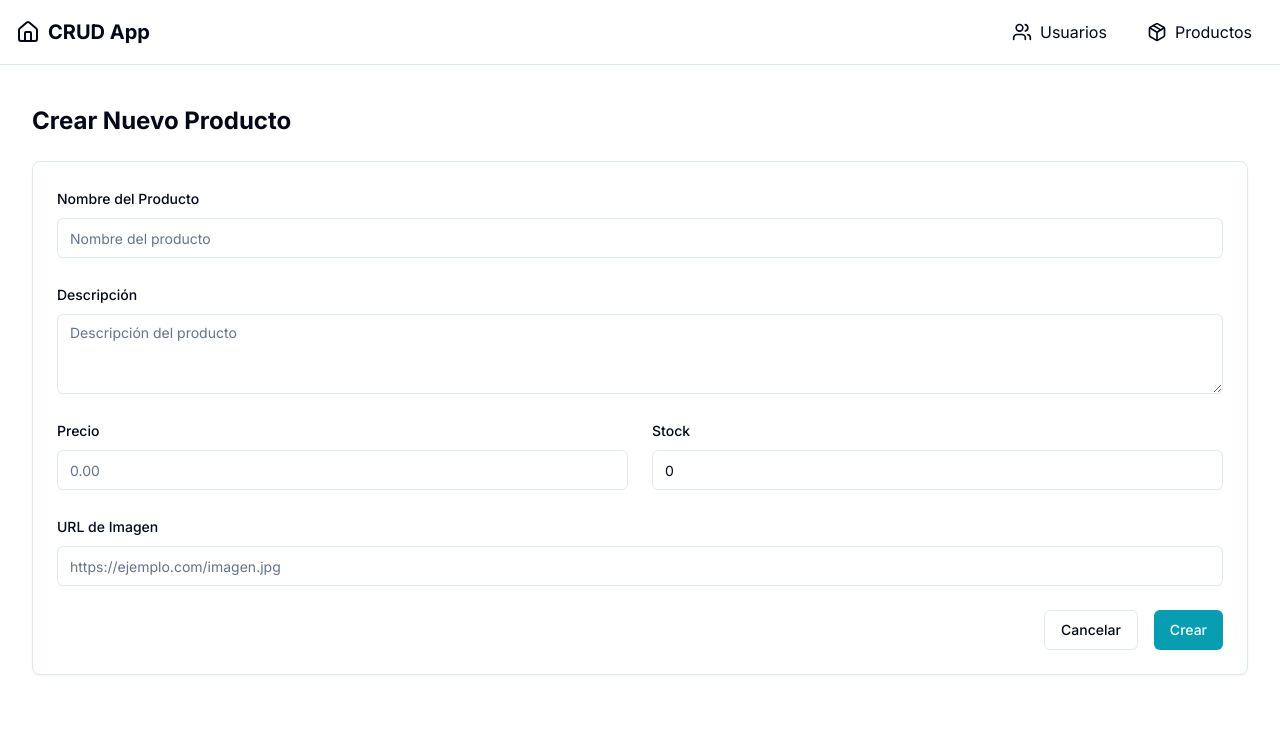
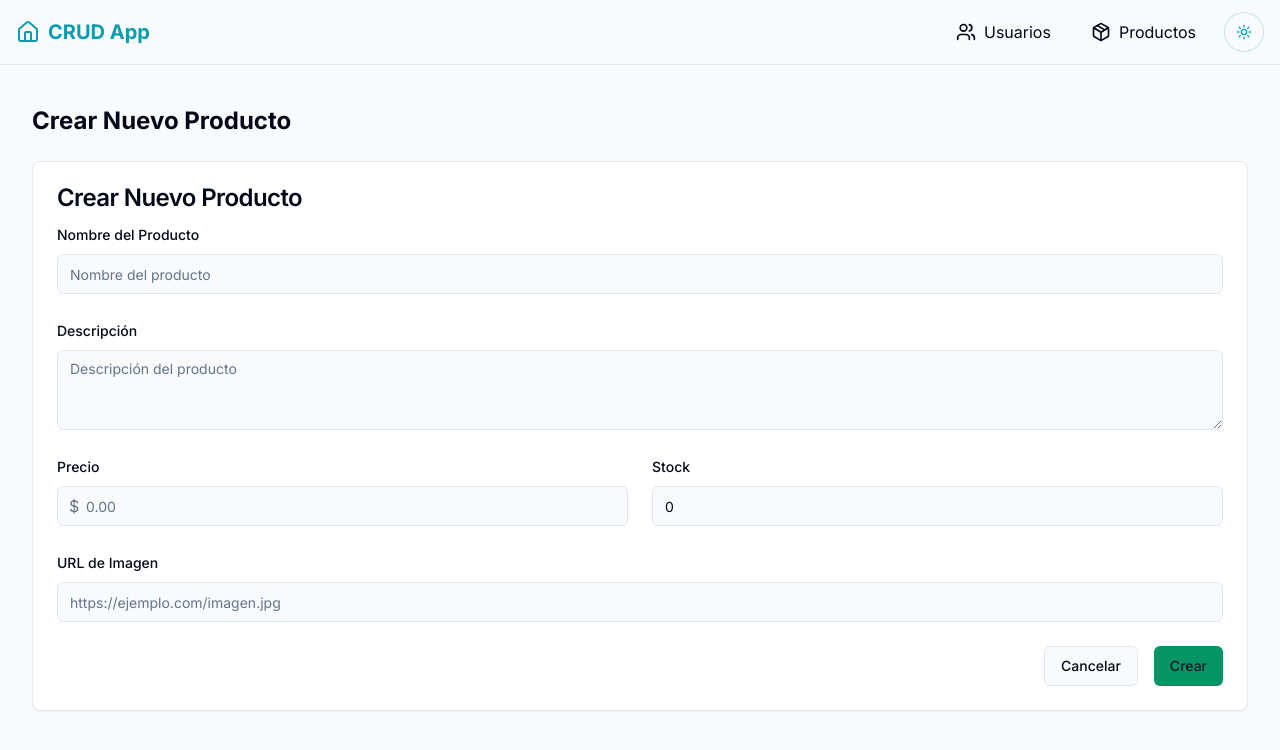
Before and after one commit to aleux20/CRUD, a Next.js app: page /products/new in a window 1280 px wide. Shown: the top 750 px of the page. Built offline with nearby package versions, Linux system fonts and the light colour scheme.

Commit message:
add: button toggle

```diff
--- a/app/globals.css
+++ b/app/globals.css
@@ -14,7 +14,7 @@ body {
 
 @layer base {
   :root {
-    --background: 0 0% 100%;
+    --background: 210 40% 98%;
     --foreground: 222.2 84% 4.9%;
 
     --card: 0 0% 100%;
@@ -29,14 +29,20 @@ body {
     --secondary: 160 94% 30%;
     --secondary-foreground: 222.2 47.4% 11.2%;
 
+    --accent: 226 70% 55.9%;
+    --accent-foreground: 210 40% 98%;
+
     --muted: 210 40% 96.1%;
     --muted-foreground: 215.4 16.3% 46.9%;
 
-    --accent: 210 40% 96.1%;
-    --accent-foreground: 222.2 47.4% 11.2%;
-
     --destructive: 0 84.2% 60.2%;
     --destructive-foreground: 210 40% 98%;
+
+    --success: 160 84% 39%;
+    --success-foreground: 210 40% 98%;
+
+    --warning: 38 92% 50%;
+    --warning-foreground: 210 40% 98%;
 
     --border: 214.3 31.8% 91.4%;
     --input: 214.3 31.8% 91.4%;
@@ -49,10 +55,10 @@ body {
     --background: 222.2 84% 4.9%;
     --foreground: 210 40% 98%;
 
-    --card: 222.2 84% 4.9%;
+    --card: 222.2 47.4% 11.2%;
     --card-foreground: 210 40% 98%;
 
-    --popover: 222.2 84% 4.9%;
+    --popover: 222.2 47.4% 11.2%;
     --popover-foreground: 210 40% 98%;
 
     --primary: 187 70% 42%;
@@ -61,14 +67,20 @@ body {
     --secondary: 160 70% 33%;
     --secondary-foreground: 210 40% 98%;
 
+    --accent: 226 70% 65%;
+    --accent-foreground: 210 40% 98%;
+
     --muted: 217.2 32.6% 17.5%;
     --muted-foreground: 215 20.2% 65.1%;
 
-    --accent: 217.2 32.6% 17.5%;
-    --accent-foreground: 210 40% 98%;
-
     --destructive: 0 62.8% 30.6%;
     --destructive-foreground: 210 40% 98%;
+
+    --success: 160 64% 30%;
+    --success-foreground: 210 40% 98%;
+
+    --warning: 38 92% 40%;
+    --warning-foreground: 210 40% 98%;
 
     --border: 217.2 32.6% 17.5%;
     --input: 217.2 32.6% 17.5%;
--- a/app/products/actions.ts
+++ b/app/products/actions.ts
@@ -22,6 +22,18 @@ const ProductSchema = z.object({
   image_url: z.string().optional().nullable(),
 });
 
+// Función auxiliar para parsear datos del formulario
+function parseFormData(formData: FormData) {
+  return {
+    name: formData.get("name") as string,
+    description: (formData.get("description") as string) || null,
+    price: Number.parseFloat(formData.get("price") as string),
+    stock: Number.parseInt(formData.get("stock") as string),
+    image_url: (formData.get("image_url") as string) || null,
+  };
+}
+
+// Obtener todos los productos
 export async function getProducts(): Promise<Product[]> {
   try {
     const products = await prisma.product.findMany({
@@ -36,6 +48,7 @@ export async function getProducts(): Promise<Product[]> {
   }
 }
 
+// Obtener un producto por ID
 export async function getProductById(id: number): Promise<Product | null> {
   try {
     const product = await prisma.product.findUnique({
@@ -48,21 +61,22 @@ export async function getProductById(id: number): Promise<Product | null> {
   }
 }
 
-export async function createProduct(formData: FormData) {
-  const name = formData.get("name") as string;
-  const description = (formData.get("description") as string) || null;
-  const price = Number.parseFloat(formData.get("price") as string);
-  const stock = Number.parseInt(formData.get("stock") as string);
-  const image_url = (formData.get("image_url") as string) || null;
+// Crear un producto
+export async function createProduct(
+  formData: FormData
+): Promise<{ success: true } | { error: Record<string, string[] | string> }> {
+  const data = parseFormData(formData);
 
-  // Validar datos
-  const validatedFields = ProductSchema.safeParse({
-    name,
-    description,
-    price,
-    stock,
-    image_url,
-  });
+  // Validación extra básica
+  if (!data.name || isNaN(data.price) || isNaN(data.stock)) {
+    return {
+      error: {
+        _form: "Campos requeridos inválidos.",
+      },
+    };
+  }
+
+  const validatedFields = ProductSchema.safeParse(data);
 
   if (!validatedFields.success) {
     return {
@@ -72,13 +86,7 @@ export async function createProduct(formData: FormData) {
 
   try {
     await prisma.product.create({
-      data: {
-        name,
-        description,
-        price,
-        stock,
-        image_url,
-      },
+      data,
     });
 
     revalidatePath("/products");
@@ -93,21 +101,16 @@ export async function createProduct(formData: FormData) {
   }
 }
 
-export async function updateProduct(id: number, formData: FormData) {
-  const name = formData.get("name") as string;
-  const description = (formData.get("description") as string) || null;
-  const price = Number.parseFloat(formData.get("price") as string);
-  const stock = Number.parseInt(formData.get("stock") as string);
-  const image_url = (formData.get("image_url") as string) || null;
+// Actualizar un producto
+export async function updateProduct(
+  id: number,
+  formData: FormData
+): Promise<{ success: true } | { error: Record<string, string[] | string> }> {
+  const data = parseFormData(formData);
 
-  // Validar datos
   const validatedFields = ProductSchema.safeParse({
+    ...data,
     id,
-    name,
-    description,
-    price,
-    stock,
-    image_url,
   });
 
   if (!validatedFields.success) {
@@ -120,11 +123,7 @@ export async function updateProduct(id: number, formData: FormData) {
     await prisma.product.update({
       where: { id },
       data: {
-        name,
-        description,
-        price,
-        stock,
-        image_url,
+        ...data,
         updated_at: new Date(),
       },
     });
@@ -141,15 +140,23 @@ export async function updateProduct(id: number, formData: FormData) {
   }
 }
 
-export async function deleteProduct(id: number) {
+// Eliminar un producto
+export async function deleteProduct(
+  id: number
+): Promise<{ success?: true; error?: { _form: string } }> {
   try {
     await prisma.product.delete({
       where: { id },
     });
 
     revalidatePath("/products");
+    return { success: true };
   } catch (error) {
     console.error("Error al eliminar producto:", error);
-    throw new Error("No se pudo eliminar el producto");
+    return {
+      error: {
+        _form: "No se pudo eliminar el producto.",
+      },
+    };
   }
 }
--- a/app/products/product-form.tsx
+++ b/app/products/product-form.tsx
@@ -8,7 +8,8 @@ import { Button } from "@/components/ui/button";
 import { Input } from "@/components/ui/input";
 import { Label } from "@/components/ui/label";
 import { Textarea } from "@/components/ui/textarea";
-import { Card, CardContent } from "@/components/ui/card";
+import { Card, CardContent, CardHeader, CardTitle } from "@/components/ui/card";
+import { AlertCircle } from "lucide-react";
 import type { Product } from "@prisma/client";
 import type { Decimal } from "@prisma/client/runtime/library";
 
@@ -19,11 +20,6 @@ type FormErrors = {
   stock?: string[];
   image_url?: string[];
   _form?: string;
-};
-
-type ActionResult = {
-  success?: boolean;
-  error?: FormErrors;
 };
 
 export function ProductForm({ product }: { product?: Product }) {
@@ -46,7 +42,7 @@ export function ProductForm({ product }: { product?: Product }) {
     setErrors({});
 
     try {
-      const result: ActionResult = product?.id
+      const result = product?.id
         ? await updateProduct(product.id, formData)
         : await createProduct(formData);
 
@@ -65,7 +61,12 @@ export function ProductForm({ product }: { product?: Product }) {
 
   return (
     <Card>
-      <CardContent className="pt-6">
+      <CardHeader className="pb-3">
+        <CardTitle>
+          {product ? "Editar Producto" : "Crear Nuevo Producto"}
+        </CardTitle>
+      </CardHeader>
+      <CardContent>
         <form action={handleSubmit} className="space-y-6">
           <div className="space-y-2">
             <Label htmlFor="name">Nombre del Producto</Label>
@@ -75,10 +76,12 @@ export function ProductForm({ product }: { product?: Product }) {
               defaultValue={product?.name || ""}
               placeholder="Nombre del producto"
               required
-              aria-invalid={!!errors.name}
             />
             {errors.name && (
-              <p className="text-sm text-red-500">{errors.name[0]}</p>
+              <p className="text-sm text-destructive flex items-center gap-1 mt-1">
+                <AlertCircle className="h-4 w-4" />
+                {errors.name[0]}
+              </p>
             )}
           </div>
 
@@ -90,16 +93,22 @@ export function ProductForm({ product }: { product?: Product }) {
               defaultValue={product?.description || ""}
               placeholder="Descripción del producto"
               rows={3}
-              aria-invalid={!!errors.description}
             />
             {errors.description && (
-              <p className="text-sm text-red-500">{errors.description[0]}</p>
+              <p className="text-sm text-destructive flex items-center gap-1 mt-1">
+                <AlertCircle className="h-4 w-4" />
+                {errors.description[0]}
+              </p>
             )}
           </div>
 
           <div className="grid grid-cols-1 md:grid-cols-2 gap-6">
             <div className="space-y-2">
               <Label htmlFor="price">Precio</Label>
+              <div className="relative">
+                <span className="absolute left-3 top-1/2 -translate-y-1/2 text-muted-foreground">
+                  $
+                </span>
                 <Input
                   id="price"
                   name="price"
@@ -108,11 +117,15 @@ export function ProductForm({ product }: { product?: Product }) {
                   min="0"
                   defaultValue={formatPriceForInput(product?.price)}
                   placeholder="0.00"
+                  className="pl-7"
                   required
-                aria-invalid={!!errors.price}
                 />
+              </div>
               {errors.price && (
-                <p className="text-sm text-red-500">{errors.price[0]}</p>
+                <p className="text-sm text-destructive flex items-center gap-1 mt-1">
+                  <AlertCircle className="h-4 w-4" />
+                  {errors.price[0]}
+                </p>
               )}
             </div>
 
@@ -127,10 +140,12 @@ export function ProductForm({ product }: { product?: Product }) {
                 defaultValue={product?.stock || "0"}
                 placeholder="0"
                 required
-                aria-invalid={!!errors.stock}
               />
               {errors.stock && (
-                <p className="text-sm text-red-500">{errors.stock[0]}</p>
+                <p className="text-sm text-destructive flex items-center gap-1 mt-1">
+                  <AlertCircle className="h-4 w-4" />
+                  {errors.stock[0]}
+                </p>
               )}
             </div>
           </div>
@@ -143,24 +158,29 @@ export function ProductForm({ product }: { product?: Product }) {
               type="url"
               defaultValue={product?.image_url || ""}
               placeholder="https://ejemplo.com/imagen.jpg"
-              aria-invalid={!!errors.image_url}
             />
             {errors.image_url && (
-              <p className="text-sm text-red-500">{errors.image_url[0]}</p>
+              <p className="text-sm text-destructive flex items-center gap-1 mt-1">
+                <AlertCircle className="h-4 w-4" />
+                {errors.image_url[0]}
+              </p>
             )}
           </div>
 
           {errors._form && (
-            <p className="text-sm text-red-500 font-medium">{errors._form}</p>
+            <div className="bg-destructive/10 text-destructive p-3 rounded-md flex items-center gap-2">
+              <AlertCircle className="h-5 w-5" />
+              <p className="text-sm font-medium">{errors._form}</p>
+            </div>
           )}
 
           <div className="flex justify-end gap-4">
             <Link href="/products">
-              <Button variant="outline" type="button" disabled={isSubmitting}>
+              <Button variant="outline" type="button">
                 Cancelar
               </Button>
             </Link>
-            <Button type="submit" disabled={isSubmitting}>
+            <Button type="submit" variant="secondary" disabled={isSubmitting}>
               {isSubmitting ? "Guardando..." : product ? "Actualizar" : "Crear"}
             </Button>
           </div>
--- a/components/navbar.tsx
+++ b/components/navbar.tsx
@@ -3,6 +3,7 @@
 import Link from "next/link";
 import { usePathname } from "next/navigation";
 import { Home, Users, Package } from "lucide-react";
+import { ThemeToggle } from "./theme-toggle";
 
 export function Navbar() {
   const pathname = usePathname();
@@ -13,13 +14,13 @@ export function Navbar() {
 
   return (
     <nav
-      className="bg-white border-b dark:bg-gray-900 dark:border-gray-800"
+      className="bg-background border-b"
       aria-label="Barra de navegación principal"
     >
       <div className="container mx-auto px-4">
         <div className="flex h-16 items-center justify-between">
           <div className="flex items-center">
-            <Link href="/" className="flex items-center text-xl font-bold">
+            <Link href="/" className="flex items-center text-xl font-bold text-primary">
               <Home className="mr-2 h-6 w-6" />
               <span>CRUD App</span>
             </Link>
@@ -33,6 +34,7 @@ export function Navbar() {
               <Package className="mr-2 h-5 w-5" />
               <span>Productos</span>
             </Link>
+            <ThemeToggle />
           </div>
         </div>
       </div>
--- a/components/theme-provider.tsx
+++ b/components/theme-provider.tsx
@@ -2,10 +2,10 @@
 
 import * as React from "react";
 import {
-  ThemeProvider as NextThemesProvider,
-  type ThemeProviderProps,
+    ThemeProvider as NextThemesProvider,
+    type ThemeProviderProps,
 } from "next-themes";
 
 export function ThemeProvider({ children, ...props }: ThemeProviderProps) {
-  return <NextThemesProvider {...props}>{children}</NextThemesProvider>;
+    return <NextThemesProvider {...props}>{children}</NextThemesProvider>;
 }
--- /dev/null
+++ b/components/theme-toggle.tsx
@@ -0,0 +1,65 @@
+"use client";
+
+import { useTheme } from "next-themes";
+import { useEffect, useState } from "react";
+import { Button } from "@/components/ui/button";
+import { Moon, Sun, Monitor } from "lucide-react";
+import {
+  DropdownMenu,
+  DropdownMenuContent,
+  DropdownMenuItem,
+  DropdownMenuTrigger,
+} from "@/components/ui/dropdown-menu";
+
+export function ThemeToggle() {
+  const { setTheme, theme } = useTheme();
+  const [mounted, setMounted] = useState(false);
+
+  // Evitar hidratación incorrecta
+  useEffect(() => {
+    setMounted(true);
+  }, []);
+
+  if (!mounted) {
+    return null;
+  }
+
+  return (
+    <DropdownMenu>
+      <DropdownMenuTrigger asChild>
+        <Button
+          variant="outline"
+          size="icon"
+          className="rounded-full border-primary/20"
+        >
+          <Sun className="h-[1.2rem] w-[1.2rem] rotate-0 scale-100 transition-all dark:-rotate-90 dark:scale-0 text-primary" />
+          <Moon className="absolute h-[1.2rem] w-[1.2rem] rotate-90 scale-0 transition-all dark:rotate-0 dark:scale-100 text-primary" />
+          <span className="sr-only">Cambiar tema</span>
+        </Button>
+      </DropdownMenuTrigger>
+      <DropdownMenuContent align="end">
+        <DropdownMenuItem
+          onClick={() => setTheme("light")}
+          className="flex items-center gap-2 cursor-pointer"
+        >
+          <Sun className="h-4 w-4" />
+          <span>Claro</span>
+        </DropdownMenuItem>
+        <DropdownMenuItem
+          onClick={() => setTheme("dark")}
+          className="flex items-center gap-2 cursor-pointer"
+        >
+          <Moon className="h-4 w-4" />
+          <span>Oscuro</span>
+        </DropdownMenuItem>
+        <DropdownMenuItem
+          onClick={() => setTheme("system")}
+          className="flex items-center gap-2 cursor-pointer"
+        >
+          <Monitor className="h-4 w-4" />
+          <span>Sistema</span>
+        </DropdownMenuItem>
+      </DropdownMenuContent>
+    </DropdownMenu>
+  );
+}
--- a/tailwind.config.ts
+++ b/tailwind.config.ts
@@ -51,23 +51,6 @@ const config: Config = {
 				border: "hsl(var(--border))",
 				input: "hsl(var(--input))",
 				ring: "hsl(var(--ring))",
-				chart: {
-					"1": "hsl(var(--chart-1))",
-					"2": "hsl(var(--chart-2))",
-					"3": "hsl(var(--chart-3))",
-					"4": "hsl(var(--chart-4))",
-					"5": "hsl(var(--chart-5))",
-				},
-				sidebar: {
-					DEFAULT: "hsl(var(--sidebar-background))",
-					foreground: "hsl(var(--sidebar-foreground))",
-					primary: "hsl(var(--sidebar-primary))",
-					"primary-foreground": "hsl(var(--sidebar-primary-foreground))",
-					accent: "hsl(var(--sidebar-accent))",
-					"accent-foreground": "hsl(var(--sidebar-accent-foreground))",
-					border: "hsl(var(--sidebar-border))",
-					ring: "hsl(var(--sidebar-ring))",
-				},
 			},
 			borderRadius: {
 				lg: "var(--radius)",
```
Also changed, not shown: app/page.tsx (+21 -15 lines), app/products/page.tsx (+21 -16 lines), app/users/page.tsx (+15 -4 lines), app/users/user-form.tsx (+75 -37 lines), components/deleteButton.tsx (added, +36 -0 lines). Lines whose indentation alone changed are shown as unchanged.
